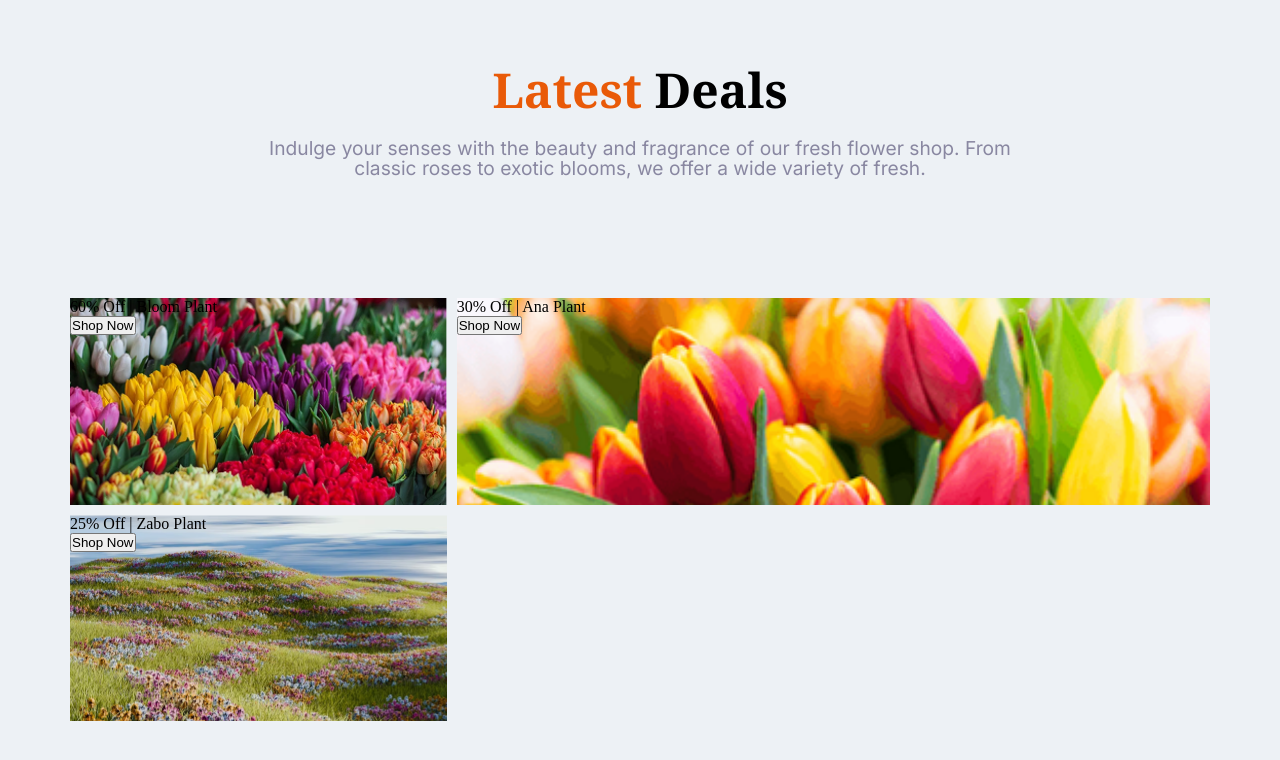
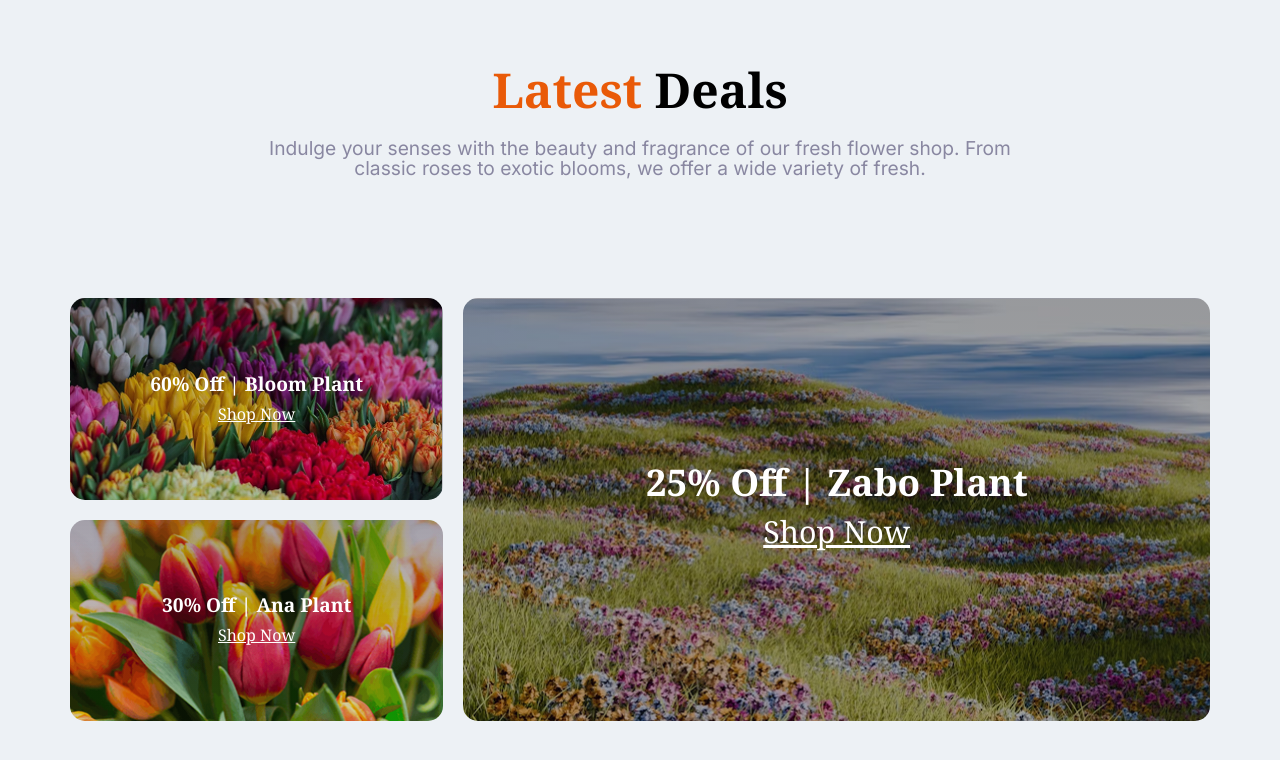
Before and after one commit to fihadhub/Assignment02, a plain HTML site: page index.html in a window 1280 px wide. Shown: the part 2577-3337 px from the top of the page. Drawn offline with Linux system fonts and the light colour scheme.

Commit message:
almost done

```diff
--- a/index.html
+++ b/index.html
@@ -117,17 +117,23 @@
         <p class="deal-subtitle inter">Indulge your senses with the beauty and fragrance of our fresh flower shop. From<br> classic roses to exotic blooms, we offer a wide variety of fresh.</p>
     </section>
     <section class="img-container">
-          <div class="card box1">
-             <p>60% Off | Bloom Plant</p>
-             <button>Shop Now</button>
+          <div class="img box1">
+            <div class="box-text noto-serif">
+                <h3 class="box-title">60% Off | Bloom Plant</h3>
+             <a class="box-button">Shop Now</a>
+            </div>
           </div>
-         <div class="card box2">
-             <p>30% Off | Ana Plant</p>
-             <button>Shop Now</button>
+         <div class="img box2">
+            <div class="box-text noto-serif">
+                 <h3 class="box-title">30% Off | Ana Plant</h3>
+             <a class="box-button">Shop Now</a>
+            </div>
          </div>
-           <div class="card large box3">
-              <p>25% Off | Zabo Plant</p>
-              <button>Shop Now</button>
+           <div class="img box3">
+            <div class="box-text noto-serif">
+                <h3 class="box-title-l">25% Off | Zabo Plant</h3>
+              <a class="box-button-l">Shop Now</a>
+            </div>
           </div>
     </section>
 </body>
--- a/style.css
+++ b/style.css
@@ -170,20 +170,56 @@ span{
     display: grid;
     grid-template-columns: 1fr 2fr;
     grid-template-rows: 1fr 1fr;
-    gap: 10px;
+    gap: 20px;
     margin-bottom: 1000px;
 }
 
 .box1{
-    background-image: url("./assets/deal-bloom.png");
-    background-size: cover;
-}
-.box2{
-    background-image: url("./assets/deal-ana.png");
+    background-image:
+    linear-gradient(to bottom, rgba(7, 2, 17, 0.356),rgba(7, 2, 17, 0.158)),
+     url("./assets/deal-bloom.png");
     background-size: cover;
 
 }
+.box2{
+    background-image:
+    linear-gradient(to bottom, rgba(7, 2, 17, 0.356),rgba(7, 2, 17, 0.158)),
+    url("./assets/deal-ana.png");
+    background-size: cover;
+    grid-row: 2/3;
+
+}
 .box3{
-    background-image: url("./assets/deal-zabo.png");
+    background-image:
+    linear-gradient(to bottom, rgba(7, 2, 17, 0.356),rgba(7, 2, 17, 0.301)),
+    url("./assets/deal-zabo.png");
     background-size: cover;
+    grid-row: -3/-1;
 }
+.img{
+    border-radius: 15px;
+    display: flex;
+    justify-content: center;
+    align-items: center;
+    text-align: center;
+    line-height: 30px;
+}
+.box-title{
+    font-size: 1.2rem;
+    color: #FFFFFF;
+}
+.box-button{
+    font-size: 1rem;
+    color: #FFFFFF;
+    text-decoration: underline;
+}
+.box-title-l{
+    font-size: 2.3rem;
+    color: #FFFFFF;
+    margin-bottom: 20px;
+}
+.box-button-l{
+    font-size: 1.9rem;
+    color: #FFFFFF;
+    text-decoration: underline;
+}
```
